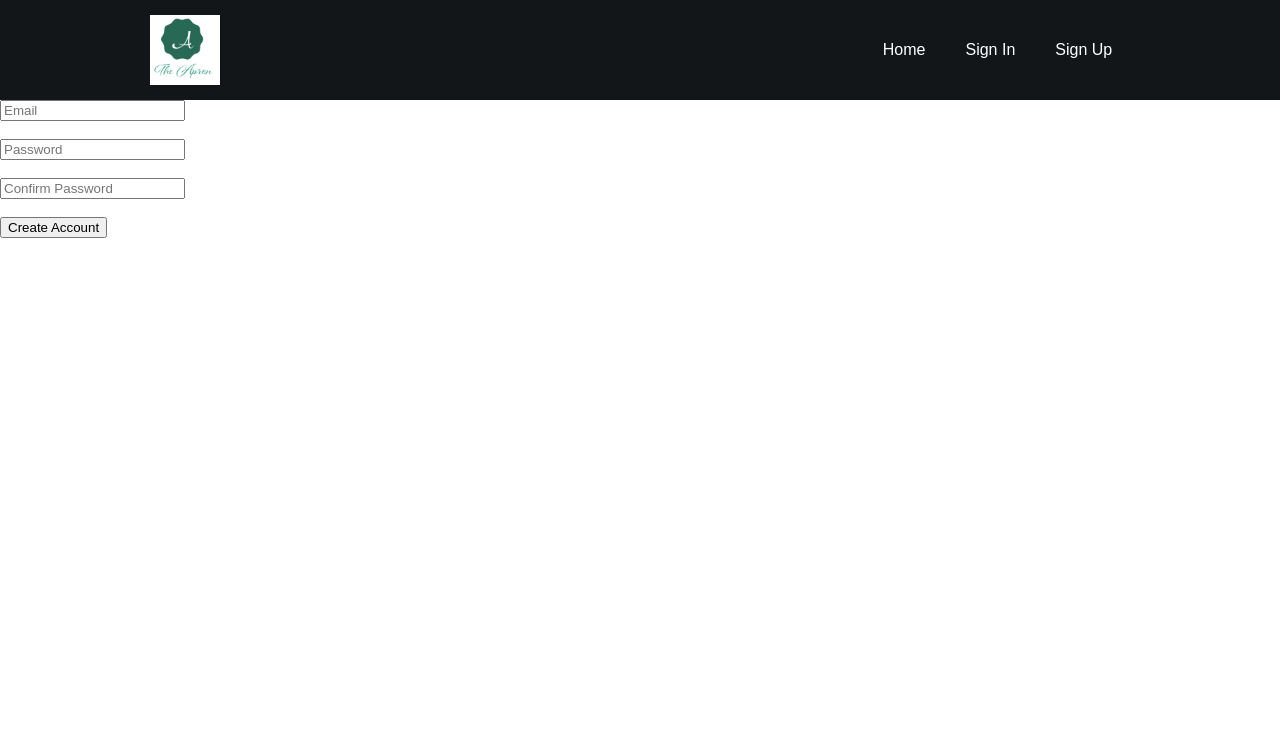
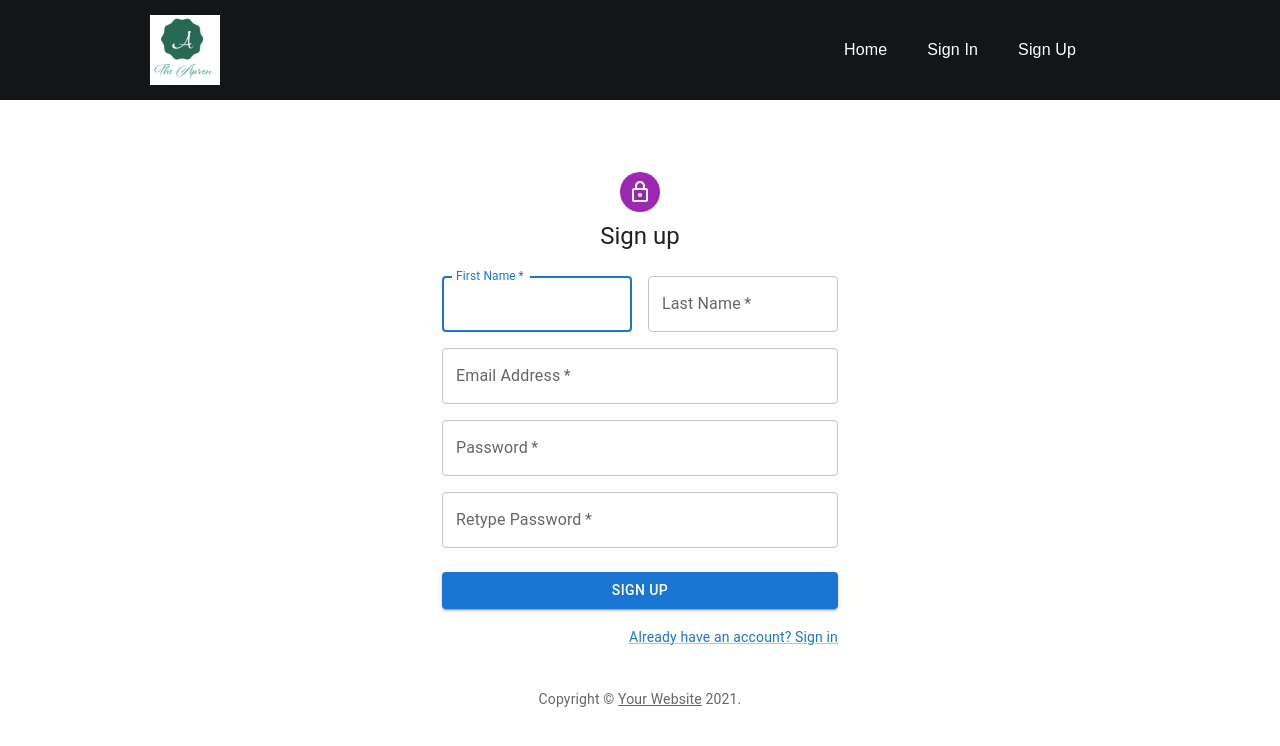
Before and after one commit to raculber/theapronapp, a React (Create React App) app in the folder client/: page /sign-up in a window 1280 px wide. Shown: the top 746 px of the page. Built offline with nearby package versions, Linux system fonts and the light colour scheme.

Commit message:
Create SignUp template and update READ.ME

```diff
--- a/client/src/components/Auth/SignUp.js
+++ b/client/src/components/Auth/SignUp.js
@@ -1,78 +1,137 @@
-import { useRef, useState, useEffect } from "react";
-import { useDispatch } from "react-redux";
-import { useHistory } from "react-router";
-import { addUser } from "../../store/auth-slice";
-import axios from "axios";
-import "../../styles/SignIn.css"
+import * as React from 'react';
+import Avatar from '@mui/material/Avatar';
+import Button from '@mui/material/Button';
+import CssBaseline from '@mui/material/CssBaseline';
+import TextField from '@mui/material/TextField';
+import FormControlLabel from '@mui/material/FormControlLabel';
+import Checkbox from '@mui/material/Checkbox';
+import Link from '@mui/material/Link';
+import Grid from '@mui/material/Grid';
+import Box from '@mui/material/Box';
+import LockOutlinedIcon from '@mui/icons-material/LockOutlined';
+import Typography from '@mui/material/Typography';
+import Container from '@mui/material/Container';
+import { createTheme, ThemeProvider } from '@mui/material/styles';
 
-const SignUp = () => {
-  const history = useHistory();
-  const dispatch = useDispatch();
-  const emailRef = useRef("");
-  const passRef = useRef("");
-  const reenteredPassRef = useRef("");
-  const [token, setToken] = useState("");
+function Copyright(props) {
+  return (
+    <Typography variant="body2" color="text.secondary" align="center" {...props}>
+      {'Copyright © '}
+      <Link color="inherit" href="https://mui.com/">
+        Your Website
+      </Link>{' '}
+      {new Date().getFullYear()}
+      {'.'}
+    </Typography>
+  );
+}
 
-  useEffect(() => {
-    localStorage.setItem("token", token);
-    if (token !== "") {
-      axios
-        .get("http://localhost:3001/api/auth", {
-          headers: {
-            "access-token": localStorage.getItem("token"),
-          },
-        })
-        .then((res) => {
-          console.log(res);
-          history.push("/");
-        })
-        //Use this code block if user not authenticated
-        .catch((err) => {
-          console.log(err);
+const theme = createTheme();
 
-        });
-    }
-  }, [token, history]);
-
-  const validateSignUp = (event) => {
+export default function SignUp() {
+  const handleSubmit = (event) => {
     event.preventDefault();
-    const userInfo = {
-      enteredEmail: emailRef.current.value,
-      enteredPassword: passRef.current.value,
-      reenteredPassword: reenteredPassRef.current.value,
-    };
-    axios
-      .post("http://localhost:3001/api/sign-up", userInfo)
-      .then((res) => {
-        // res.data.message will contain necessary info about why
-        // sign up/in failed
-        console.log(res);
-        if (res.data.message) {
-          // Handler server error in this code block
-        } else if (res.data.token) {
-          dispatch(
-            addUser({
-              userId: res.data.result.userId,
-              email: res.data.result.enteredEmail,
-            })
-          );
-          setToken(res.data.token);
-        }
-      })
-      .catch((err) => console.log(err));
+    const data = new FormData(event.currentTarget);
+    // eslint-disable-next-line no-console
+    console.log({
+      email: data.get('email'),
+      password: data.get('password'),
+    });
   };
 
   return (
-    <form onSubmit={validateSignUp}>
-      <input ref={emailRef} placeholder="Email" type="text" id="email"></input>
-      <br></br><br></br>
-      <input ref={passRef} placeholder="Password" type="password" id="password"></input>
-      <br></br><br></br>
-      <input ref={reenteredPassRef} placeholder="Confirm Password" type="password" id="passwordretype"></input>
-      <br></br><br></br>
-      <button type="submit">Create Account</button>
-    </form>
+    <ThemeProvider theme={theme}>
+      <Container component="main" maxWidth="xs">
+        <CssBaseline />
+        <Box
+          sx={{
+            marginTop: 8,
+            display: 'flex',
+            flexDirection: 'column',
+            alignItems: 'center',
+          }}
+        >
+          <Avatar sx={{ m: 1, bgcolor: 'secondary.main' }}>
+            <LockOutlinedIcon />
+          </Avatar>
+          <Typography component="h1" variant="h5">
+            Sign up
+          </Typography>
+          <Box component="form" noValidate onSubmit={handleSubmit} sx={{ mt: 3 }}>
+            <Grid container spacing={2}>
+              <Grid item xs={12} sm={6}>
+                <TextField
+                  autoComplete="given-name"
+                  name="firstName"
+                  required
+                  fullWidth
+                  id="firstName"
+                  label="First Name"
+                  autoFocus
+                />
+              </Grid>
+              <Grid item xs={12} sm={6}>
+                <TextField
+                  required
+                  fullWidth
+                  id="lastName"
+                  label="Last Name"
+                  name="lastName"
+                  autoComplete="family-name"
+                />
+              </Grid>
+              <Grid item xs={12}>
+                <TextField
+                  required
+                  fullWidth
+                  id="email"
+                  label="Email Address"
+                  name="email"
+                  autoComplete="email"
+                />
+              </Grid>
+              <Grid item xs={12}>
+                <TextField
+                  required
+                  fullWidth
+                  name="password"
+                  label="Password"
+                  type="password"
+                  id="password"
+                  autoComplete="new-password"
+                />
+              </Grid>
+              <Grid item xs={12}>
+                <TextField
+                  required
+                  fullWidth
+                  name="retypePassword"
+                  label="Retype Password" //look at difference btw label, type...
+                  type="retypePassword"
+                  id="retypePassword"
+                  autoComplete="new-password"
+                />
+              </Grid>
+            </Grid>
+            <Button
+              type="submit"
+              fullWidth
+              variant="contained"
+              sx={{ mt: 3, mb: 2 }}
+            >
+              Sign Up
+            </Button>
+            <Grid container justifyContent="flex-end">
+              <Grid item>
+                <Link href="http://localhost:3000/sign-in" variant="body2">
+                  Already have an account? Sign in
+                </Link>
+              </Grid>
+            </Grid>
+          </Box>
+        </Box>
+        <Copyright sx={{ mt: 5 }} />
+      </Container>
+    </ThemeProvider>
   );
-};
-
-export default SignUp;
+}
```
Also changed, not shown: 2 other files (tests, documents, lock files or other folders).
